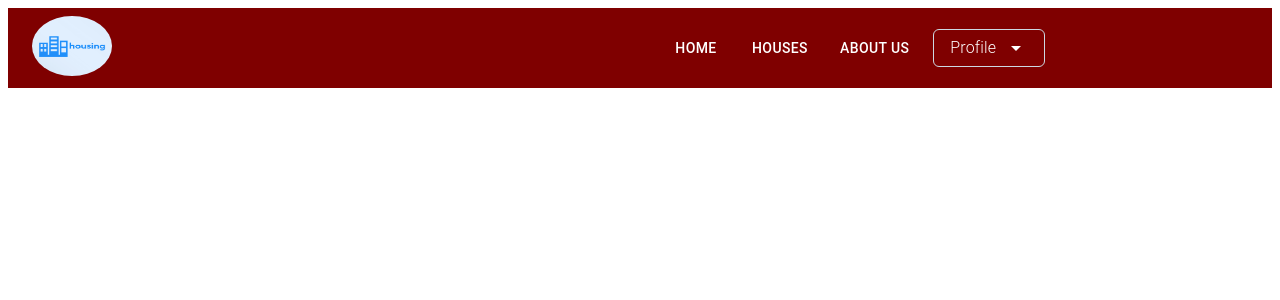
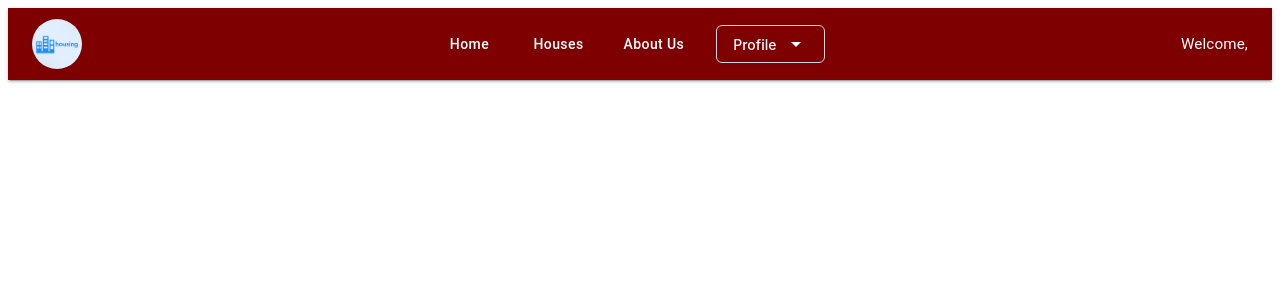
Before and after one commit to nathansungu/housingProject, a React (Vite) app in the folder frontend/: page / in a window 1280 px wide. Shown: the top 300 px of the page. Built offline with nearby package versions, Linux system fonts and the light colour scheme; no server answers.

Commit message:
add logout functionality

```diff
--- a/frontend/src/components/navBar.tsx
+++ b/frontend/src/components/navBar.tsx
@@ -6,67 +6,123 @@ import {
   Button,
   Stack,
   MenuItem,
+  Alert,
 } from "@mui/material";
 import { ArrowDropDown } from "@mui/icons-material";
+import useUserStore from "../store/user";
+import axiosInstance from "../api/axios";
+import { useState } from "react";
+import { useNavigate } from "react-router-dom";
+axiosInstance;
+export const NavBar = () => {
+  const navigate = useNavigate()
+  const { user } = useUserStore();
+  const [message, setMessage] = useState("");
 
-export const NavBar = () => {
+  const logout = async () => {
+    try {
+      const res = await axiosInstance.post("/auth/logout");
+      if (res.status == 200) {
+        setMessage("loged out succesfully");
+      }
+    } catch (error) {
+      setMessage("failed to logout");
+    }
+  };
+
   return (
     <>
-      <Stack
+      {message && <Alert>{message}</Alert>}
+      <Box
         sx={{
           width: "100%",
-          height: "10vh",
           backgroundColor: "#7f0000",
-          display: "flex",
-          flexDirection: "row",
-          justifyContent: "space-between",
-          alignItems: "center",
+          boxShadow: 2,
         }}
       >
-        <Container>
-          <Box>
-            <img
+        <Container maxWidth="xl">
+          <Stack
+            direction="row"
+            alignItems="center"
+            justifyContent="space-between"
+            sx={{ height: 72 }}
+          >
+            <Box
+              sx={{
+                display: "flex",
+                alignItems: "center",
+                gap: 1,
+              }}
+            >
+              <Box
+                component="img"
                 src="/logo.png"
                 alt="Logo"
-              style={{ width: "80px", height: "60px", borderRadius: "50%" }}
-
+                sx={{
+                  width: { xs: 40, sm: 50 },
+                  height: { xs: 40, sm: 50 },
+                  borderRadius: "50%",
+                  objectFit: "cover",
+                }}
               />
             </Box>
-        </Container>
-        <Container
+
+            <Stack
+              direction="row"
+              spacing={{ xs: 1, sm: 3 }}
+              alignItems="center"
+              sx={{ display: { xs: "flex", md: "flex" } }}
+            >
+              {["Home", "Houses", "About Us"].map((item) => (
+                <Button
+                  key={item}
                   sx={{
-            display: "flex",
-            flexDirection: "row",
-            gap: 2,
-            alignItems: "center",
+                    color: "white",
+                    textTransform: "capitalize",
+                    fontWeight: 500,
+                    "&:hover": {
+                      backgroundColor: "rgba(255,255,255,0.15)",
+                    },
                   }}
                 >
-          <Button sx={{ color: "white" }}>home</Button>
-
-          <Button sx={{ color: "white" }}>houses</Button>
-          <Button sx={{ color: "white" }}>about us</Button>
-
-
+                  {item}
+                </Button>
+              ))}
 
               <Dropdown>
-            <MenuButton endDecorator={<ArrowDropDown sx={{ color: "white" }} />}>
-              <Typography fontWeight={300} color="white">Profile</Typography>
+                <MenuButton
+                  endDecorator={<ArrowDropDown />}
+                  sx={{
+                    color: "white",
+                    fontWeight: 500,
+                  }}
+                >
+                  Profile
                 </MenuButton>
 
                 <Menu>
+                  <MenuItem onClick={()=>{"/profile"}}>My Profile</MenuItem>
+                  <MenuItem onClick={()=>{navigate("/password")}}>password</MenuItem>
                   <MenuItem>
-                <Button>Add Task</Button>
-              </MenuItem>
-              <MenuItem>
-                <Button>Trash</Button>
-              </MenuItem>
-              <MenuItem>
-                <Button>Completed</Button>
+                    <MenuButton onClick={() => logout()}> logout</MenuButton>
                   </MenuItem>
                 </Menu>
               </Dropdown>
+            </Stack>
+
+            <Typography
+              sx={{
+                color: "white",
+                fontSize: "0.95rem",
+                textTransform: "capitalize",
+                display: { xs: "none", sm: "block" },
+              }}
+            >
+              Welcome, {user?.firstName}
+            </Typography>
+          </Stack>
         </Container>
-      </Stack>
+      </Box>
     </>
   );
 };
--- a/frontend/src/components/users.componets/dashboard.tsx
+++ b/frontend/src/components/users.componets/dashboard.tsx
@@ -1,92 +1,129 @@
 import axiosInstance from "../../api/axios";
 import { useEffect, useState } from "react";
 import useUserStore from "../../store/user";
-import { Typography } from "@mui/joy";
-import {Container,Box } from "@mui/material";
+import { CardContent, Typography } from "@mui/joy";
+import { Container, Box, Grid, Card, CardHeader } from "@mui/material";
 import { House } from "@mui/icons-material";
 
 // declare houses type
 type House = {
+  description: string;
+  electricBill: boolean;
   id: string;
-  title: string;
-  description: string;
+  landlordId: string;
   location: string;
-  price: number;
+  name: string;
+  pricing: number;
+  rentDeadline: string;
+  roomType: string;
+  roomsNumber: number;
+  status: string;
+  vacantUnits: number;
+  waterBill: boolean;
+  wifi: boolean;
 };
 
 const Dashboard = () => {
-  // get user details from useUserStore
   const user = useUserStore().user;
 
   const [houses, setHouses] = useState<House[]>([]);
   const [fetchError, setFetchError] = useState("");
-  const fetchAllHouses = async () => {
-    const allHouses = await axiosInstance.get("/houses");
-    console.log(allHouses)
-    if (allHouses.data) {
-      setHouses(allHouses.data);
-      console.log(houses)
-    } else {
+  const fetchHouses = async (url: string) => {
+    try {
+      const res = await axiosInstance.get(url);
+
+      // convert object → array
+      const housesArray = Array.isArray(res.data)
+        ? res.data
+        : Object.values(res.data);
+
+      setHouses(housesArray as House[]);
+    } catch (error) {
       setFetchError("Failed to fetch houses");
     }
-
-    return allHouses.data;
-  };
-
-  const fetchLandloardHouses = async (id: string) => {
-    const allHouses = await axiosInstance.get(`/houses/${id}`);
-    console.log(allHouses.data)
-    if (allHouses.data) {
-
-      setHouses(allHouses.data);
-      console.log(houses)
-    } else {
-      setFetchError("Failed to fetch houses");
-    }
-
-    return allHouses.data;
   };
 
   useEffect(() => {
     if (user?.role !== "landlord") {
-      fetchAllHouses();
+      fetchHouses("/houses");
     } else if (user?.role === "landlord") {
-      fetchLandloardHouses(user.id);
+      fetchHouses(`/houses/${user.id}`);
     }
   }, [user]);
-
-  // console.log("houses state", houses);
+  console.log("Houses:", houses);
 
   return (
     <>
       <Container>
-        <Typography level="h2">
-          Welcome, {user?.firstName} {user?.lastName}
-        </Typography>
+        <Box mt={2}>
+          {fetchError && <Typography color="danger">{fetchError}</Typography>}
+          <Grid container spacing={2} columns={12}>
+            {houses.length === 0 ? (
+              <Typography>No houses available.</Typography>
+            ) : (
+              houses.map((house: House) => (
+                <Grid size={{ md: 4, xs: 12, sm: 6 }} key={house.id}>
+                  <Card
+                    key={house.id}
+                    sx={{
+                      border: "1px solid #ccc",
+                      padding: 2,
+                      marginBottom: 2,
+                    }}
+                  >
+                    <CardContent sx={{ p: 3 }}>
+                      <CardHeader
+                        title={
+                          <Typography sx={{ variant: "h6", fontWeight: 600 }}>
+                            {house.name}
+                          </Typography>
+                        }
+                        sx={{ px: 0, pb: 1 }}
+                      />
 
+                      {/* Description */}
+                      <Typography
+                        sx={{ variant: "body2", color:"text.secondary" }}
 
+                        mb={2}
+                      >
+                        {house.description}
+                      </Typography>
 
-        {/* <Box>
-          {fetchError && <Typography color="danger">{fetchError}</Typography>}
-          <Typography level="h3">Available Houses:</Typography>
+                      {/* Details Grid */}
+                      <Box
+                        sx={{
+                          display: "grid",
+                          gridTemplateColumns: { xs: "1fr", sm: "1fr 1fr" },
+                          rowGap: 1,
+                          columnGap: 2,
+                          mb: 2,
+                        }}
+                      >
+                        <Typography sx={{ variant: "body2" }}>
+                          <strong>Room Type:</strong> {house.roomType}
+                        </Typography>
 
-          {houses.length === 0 ? (
-            <Typography>No houses available.</Typography>
-          ) : (
-            //  houses.map((house: House) => (
-            //    <Box
-            //      key={house.id}
-            //      sx={{ border: "1px solid #ccc", padding: 2, marginBottom: 2 }}
-            //    >
-            //      <Typography level="h4">{house.title}</Typography>
-            //      <Typography>{house.description}</Typography>
-            //      <Typography>Location: {house.location}</Typography>
-            //      <Typography>Price: ${house.price}</Typography>
-            //    </Box>
-          //  )
-          //)
-          )}
-        </Box>  */}
+                        <Typography sx={{ variant: "body2" }}>
+                          <strong>Vacant Units:</strong> {house.vacantUnits}
+                        </Typography>
+
+                        <Typography sx={{ variant: "body2" }}>
+                          <strong>Location:</strong> {house.location}
+                        </Typography>
+                      </Box>
+
+                      {/* Price */}
+                      <Typography sx={{ variant: "h6", color: "primary", fontWeight: 700 }}>
+                        Price: ${house.pricing}
+                      </Typography>
+                    </CardContent>
+                  </Card>
+                </Grid>
+              ))
+            )}
+          </Grid>
+        </Box>
       </Container>
     </>
   );
--- a/frontend/src/components/users.componets/login.tsx
+++ b/frontend/src/components/users.componets/login.tsx
@@ -4,6 +4,7 @@ import { useMutation } from "@tanstack/react-query";
 import axiosInstance from "../../api/axios";
 import { useNavigate } from "react-router-dom";
 import { Typography } from "@mui/joy";
+import fechUser from "../../utility/fetchUser";
 
 const Login = () => {
   const [identifier, setIdentifier] = useState("");
@@ -17,6 +18,7 @@ const Login = () => {
       return response.data;
     },
     onSuccess: (data) => {
+      fechUser();
       const redirectPath = localStorage.getItem("redirectAfterLogin");
       if (redirectPath) {
         localStorage.removeItem("redirectAfterLogin");
```
Lines whose indentation alone changed are shown as unchanged.
